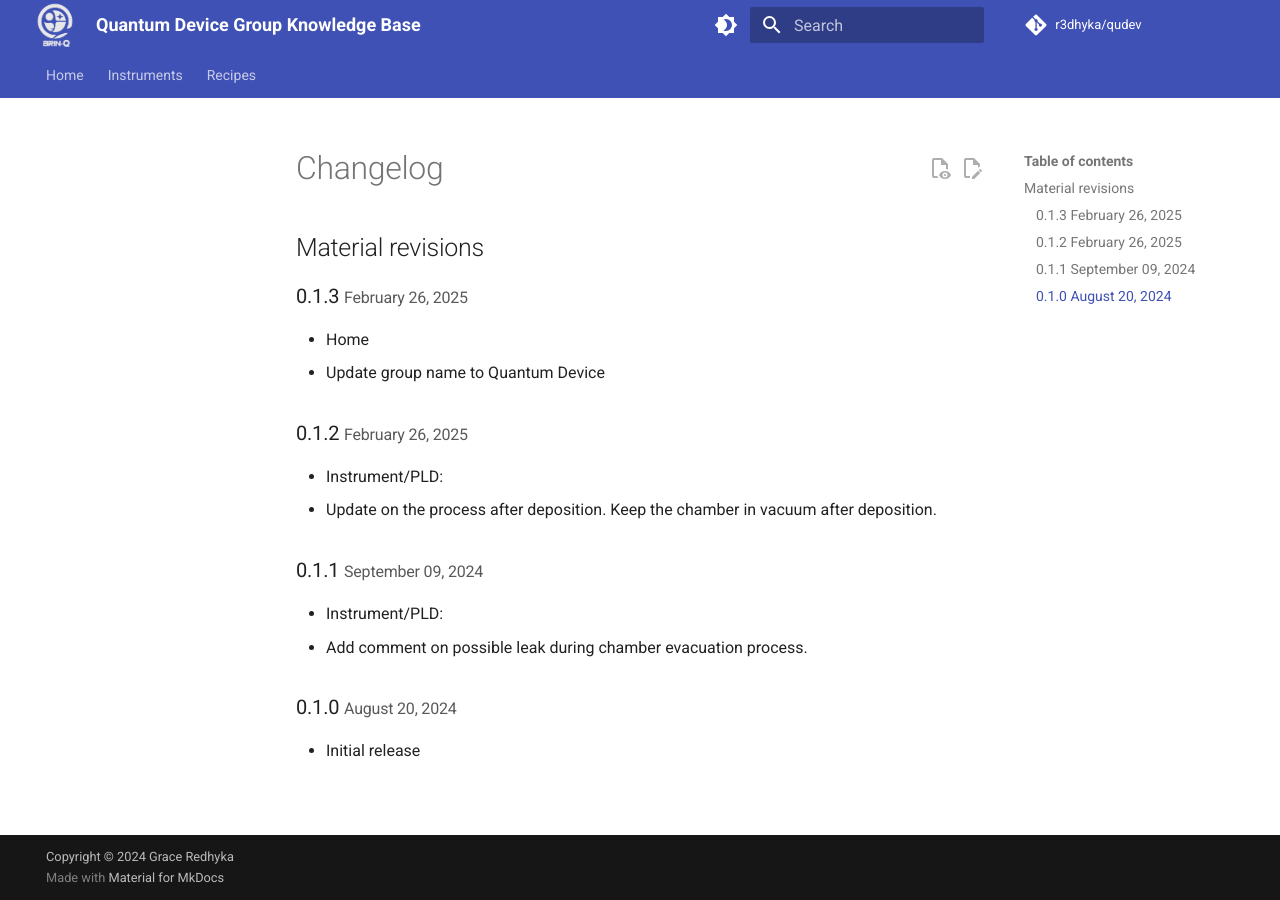
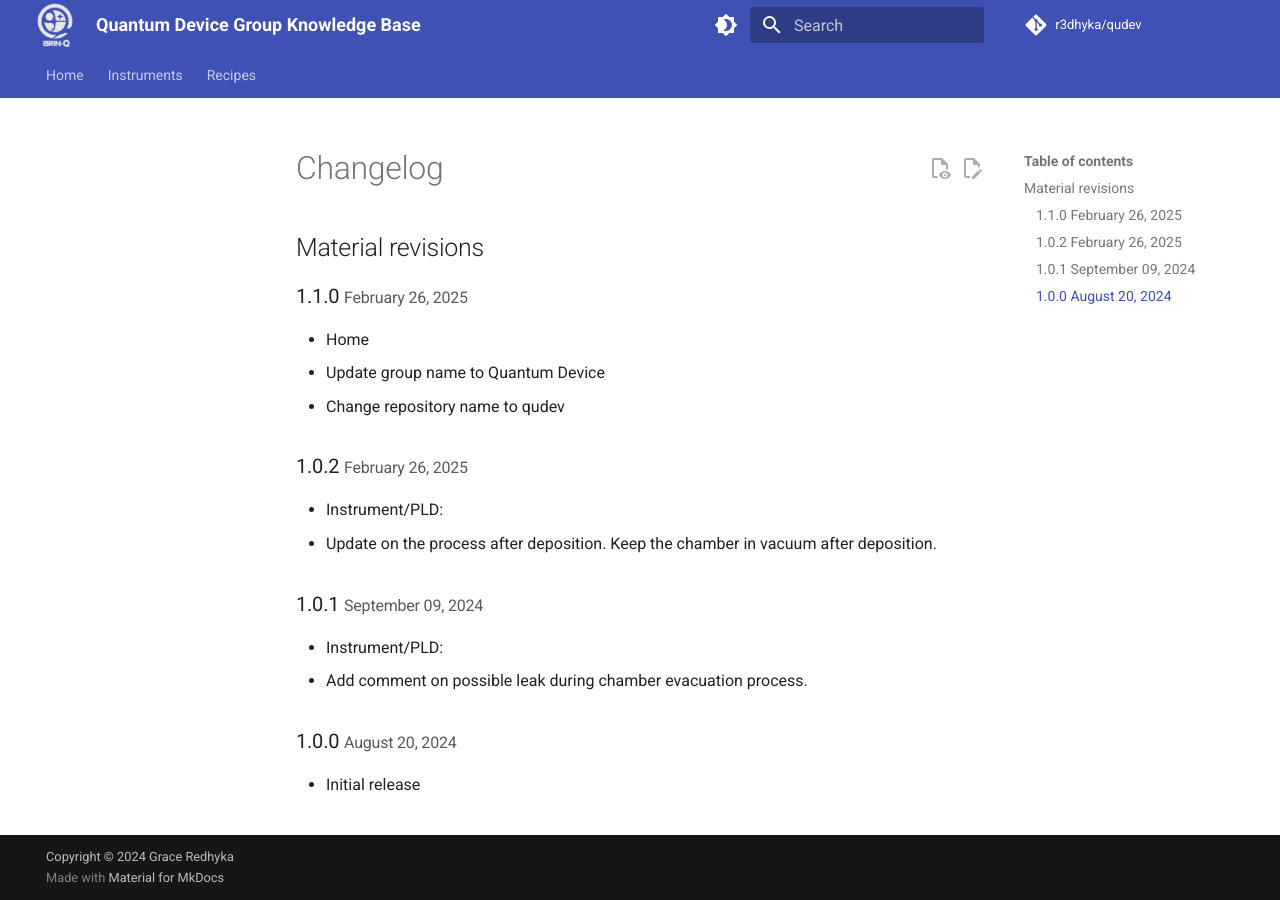
Before and after one commit to r3dhyka/qudev, an MkDocs documentation site: the page built from docs/changelog/index.md, in a window 1280 px wide. Built offline with MkDocs 1.6.1 and Material for MkDocs 9.7.7, drawn with Linux system fonts in a browser that asks for light colours; comment, search, counter and statistics services are not loaded.

Commit message:
Update changelog

```diff
--- a/docs/changelog/index.md
+++ b/docs/changelog/index.md
@@ -2,20 +2,21 @@
 
 ## Material revisions
 
-### 0.1.3 <small>February 26, 2025</small>
+### 1.1.0 <small>February 26, 2025</small>
 - Home
   - Update group name to Quantum Device
+  - Change repository name to qudev
 
-### 0.1.2 <small>February 26, 2025</small>
+### 1.0.2 <small>February 26, 2025</small>
 
 - Instrument/PLD:
   - Update on the process after deposition. Keep the chamber in vacuum after deposition.
 
-### 0.1.1 <small>September 09, 2024</small>
+### 1.0.1 <small>September 09, 2024</small>
 
 - Instrument/PLD:
   - Add comment on possible leak during chamber evacuation process.
 
-### 0.1.0 <small>August 20, 2024</small>
+### 1.0.0 <small>August 20, 2024</small>
 
 - Initial release
```
